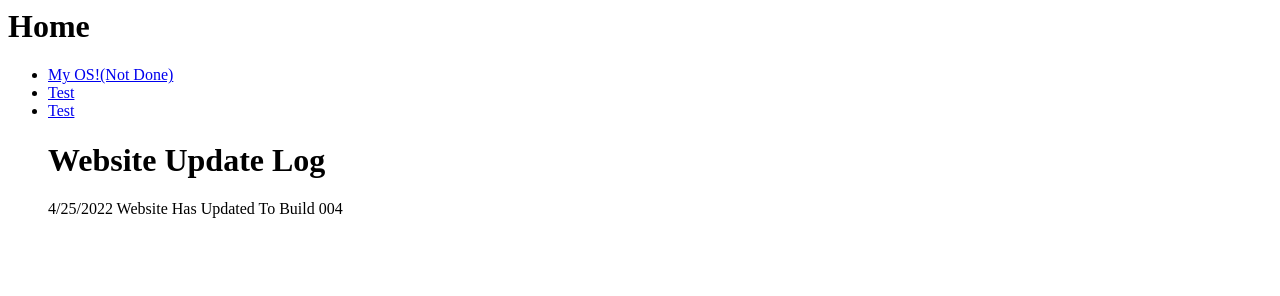
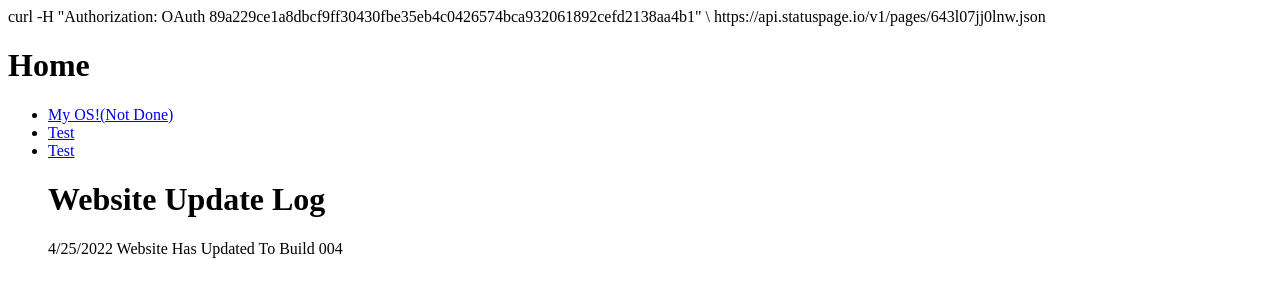
Before and after one commit to Leven-mok/Leven-mok.GitHub.io, a website: page index.html in a window 1280 px wide. Drawn offline with Linux system fonts and the light colour scheme.

Commit message:
Update index.html

```diff
--- a/index.html
+++ b/index.html
@@ -1,5 +1,10 @@
 
 <html xmlns="http://www.w3.org/1999/xhtml">
+
+
+   curl -H "Authorization: OAuth 89a229ce1a8dbcf9ff30430fbe35eb4c0426574bca932061892cefd2138aa4b1" \
+  https://api.statuspage.io/v1/pages/643l07jj0lnw.json
+
 <head>
     <title>Windows Water Page</title>
 </head>
```
